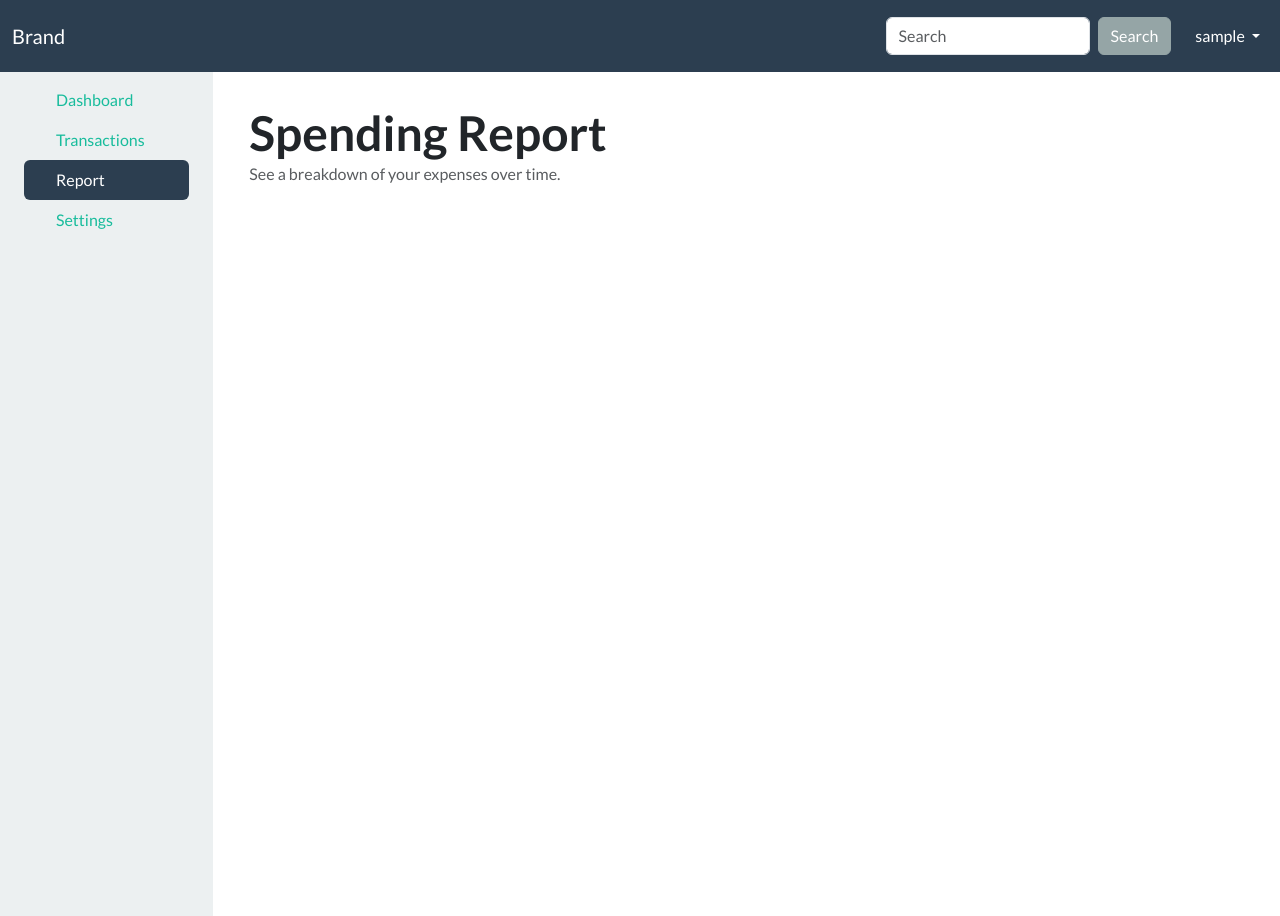
After one commit to AlexComach/Django-Expense-Tracker, a Django app: page /report/ in a window 1280 px wide. The commit adds this page. Run offline with Django 5.2, Linux system fonts and the light colour scheme; the visitor is signed in with stand-in values (Sample User, id 1); some libraries are stand-ins or nearby versions.

Commit message:
started reports page

```diff
--- a/expenses/urls.py
+++ b/expenses/urls.py
@@ -6,4 +6,5 @@ urlpatterns = [
     path('profile/', views.profile, name='profile'),
     path('dashboard/', views.dashboard, name='dashboard'),
     path('transactions/', views.transactions, name='transactions'),
+    path('report/', views.report, name='report'),
 ]
--- a/expenses/views.py
+++ b/expenses/views.py
@@ -112,3 +112,8 @@ def transactions(request):
         'add_form': add_form,
     }
     return render(request, 'expenses/transactions.html', context)
+
+
+@login_required
+def report(request):
+    return render(request, "expenses/report.html")
--- a/templates/expenses/dashboard.html
+++ b/templates/expenses/dashboard.html
@@ -71,8 +71,8 @@
                     </a>
                 </li>
                 <li>
-                    <a class="nav-link {% if request.path == '/reports/' %}active{% endif %}" href="#">
-                        Reports
+                    <a class="nav-link {% if request.path == '/report/' %}active{% endif %}" href="{% url 'report' %}">
+                        Report
                     </a>
                 </li>
                 <li>
--- /dev/null
+++ b/templates/expenses/report.html
@@ -0,0 +1,15 @@
+{% extends "expenses/dashboard.html" %}
+{% load crispy_forms_tags %}
+
+{% block content %}
+<div class="row mb-4">
+    <div class="col-12">
+        <div class="d-flex align-items-center mb-3">
+            <div>
+                <h1 class="mb-0 fw-bold">Spending Report</h1>
+                <p class="text-muted mb-0">See a breakdown of your expenses over time.</p>
+            </div>
+        </div>
+    </div>
+</div>
+{% endblock %}
```
